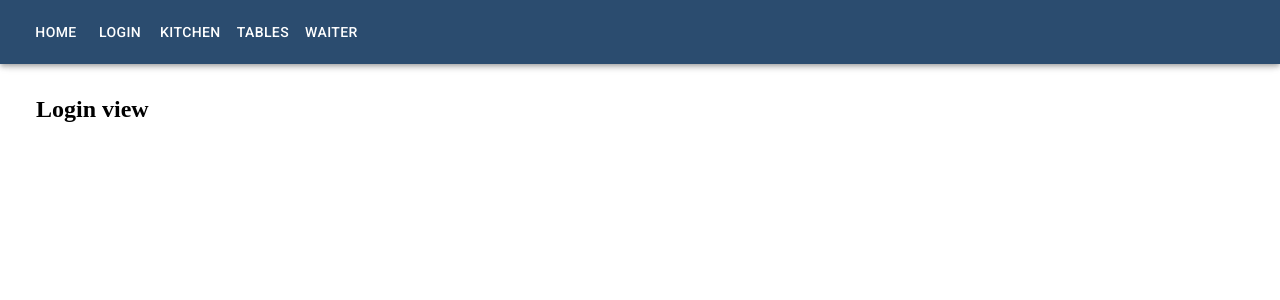
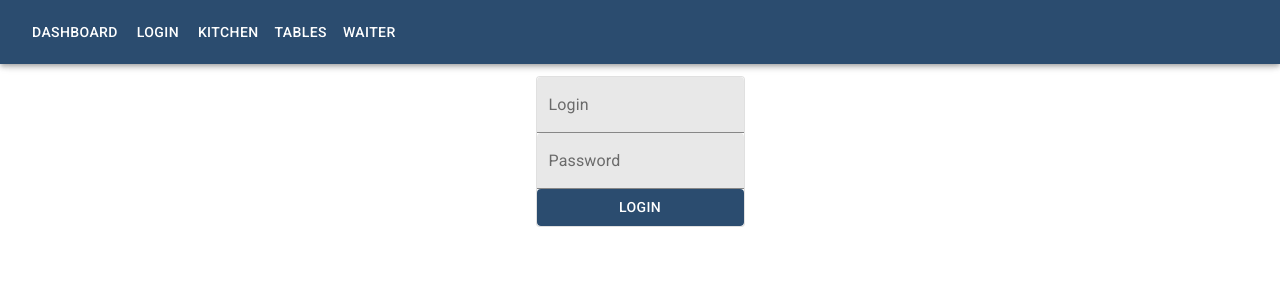
Before and after one commit to PaPaX2/pizzeria-portal, a React (Create React App) app: page /panel/login in a window 1280 px wide. Shown: the top 300 px of the page. Built offline with nearby package versions, Linux system fonts and the light colour scheme.

Commit message:
DONE Login Page

```diff
--- a/src/App.js
+++ b/src/App.js
@@ -3,7 +3,7 @@ import {BrowserRouter, Switch, Route} from 'react-router-dom';
 //import PropTypes from 'prop-types';
 import MainLayout from './components/layout/MainLayout/MainLayout';
 import Homepage from './components/views/Homepage/Homepage';
-import Login from './components/views/Login/Login';
+import LoginPage from './components/views/Login/Login';
 import Kitchen from './components/views/Kitchen/Kitchen';
 import Tables from './components/views/Tables/Tables';
 import Waiter from './components/views/Waiter/Waiter';
@@ -32,7 +32,7 @@ function App() {
           <MainLayout>
             <Switch>
               <Route exact path={`${process.env.PUBLIC_URL}/`} component={Homepage} />
-              <Route exact path={process.env.PUBLIC_URL + '/login'} component={Login} />
+              <Route exact path={process.env.PUBLIC_URL + '/login'} component={LoginPage} />
               <Route exact path={`${process.env.PUBLIC_URL}/kitchen`} component={Kitchen} />
               <Route exact path={`${process.env.PUBLIC_URL}/tables`} component={Tables} />
               <Route exact path={`${process.env.PUBLIC_URL}/tables/booking/:id`} component={BookingId} />
--- a/src/components/layout/PageNav/PageNav.js
+++ b/src/components/layout/PageNav/PageNav.js
@@ -8,7 +8,7 @@ class PageNav extends React.Component {
   render() {
     return (
       <nav>
-        <Button className={styles.link} component={NavLink} exact to={`${process.env.PUBLIC_URL}/`} activeClassName='active'>Home</Button>
+        <Button className={styles.link} component={NavLink} exact to={`${process.env.PUBLIC_URL}/`} activeClassName='active'>Dashboard</Button>
         <Button className={styles.link} component={NavLink} to={`${process.env.PUBLIC_URL}/login`} activeClassName='active'>Login</Button>
         <Button className={styles.link} component={NavLink} to={`${process.env.PUBLIC_URL}/kitchen`} activeClassName='active'>Kitchen</Button>
         <Button className={styles.link} component={NavLink} to={`${process.env.PUBLIC_URL}/tables`} activeClassName='active'>Tables</Button>
--- a/src/components/views/Kitchen/Kitchen.js
+++ b/src/components/views/Kitchen/Kitchen.js
@@ -4,12 +4,10 @@ import styles from './Kitchen.module.scss';
 
 
 const demoContent = [
-  {id: '1', status: 'free', order: null},
-  {id: '2', status: 'thinking', order: null},
-  {id: '3', status: 'ordered', order: 123},
-  {id: '4', status: 'prepared', order: 234},
-  {id: '5', status: 'delivered', order: 345},
-  {id: '6', status: 'paid', order: 456},
+  {id: '1', time: '10:15:25', order: 123, table: 1, ordered: 'pizza, pasta, soup', status: 'done'},
+  {id: '2', time: '11:25:35', order: 234, table: 5, ordered: 'soup', status: 'in progress'},
+  {id: '3', time: '12:35:45', order: 345, table: 3, ordered: 'pasta,', status: 'in progress'},
+  {id: '4', time: '13:45:55', order: 456, table: 4, ordered: 'pizza, soup', status: 'in progress'},
 ];
 
 
--- a/src/components/views/Login/Login.js
+++ b/src/components/views/Login/Login.js
@@ -1,17 +1,30 @@
 import React from 'react';
-//import PropTypes from 'prop-types';
+import Card from '@material-ui/core/Card';
 
 import styles from './Login.module.scss';
+import TextField from '@material-ui/core/TextField';
+import Button from '@material-ui/core/Button';
+import Container from '@material-ui/core/Container';
+import {Link} from 'react-router-dom';
 
-class Login extends React.Component {
+const LoginPage = () => (
+  <Container className={styles.component}>
+    <Card className={styles.loginArea} variant="outlined">
+      <TextField
+        id="login-input"
+        label="Login"
+        variant="filled"
+      />
+      <TextField
+        id="password-input"
+        label="Password"
+        type="password"
+        autoComplete="current-password"
+        variant="filled"
+      />
+      <Button className={styles.button} component={ Link } to={`/`}>Login</Button>
+    </Card>
+  </Container>
+);
 
-  render() {
-    return (
-      <div className={styles.component}>
-        <h2>Login view</h2>
-      </div>
-    );
-  }
-}
-
-export default Login;
+export default LoginPage;
--- a/src/components/views/Login/Login.module.scss
+++ b/src/components/views/Login/Login.module.scss
@@ -2,4 +2,22 @@
 
 .component {
   padding: $base-size;
+  display: flex;
+  justify-content: center;
 }
+
+.loginArea {
+  max-width: 275px;
+  display: flex;
+  flex-direction: column;
+  justify-content: center;
+}
+
+.button {
+  background-color: #2B4C6F;
+  color: white;
+
+  &:hover {
+    color: #2B4C6F;
+  }
+}
```
